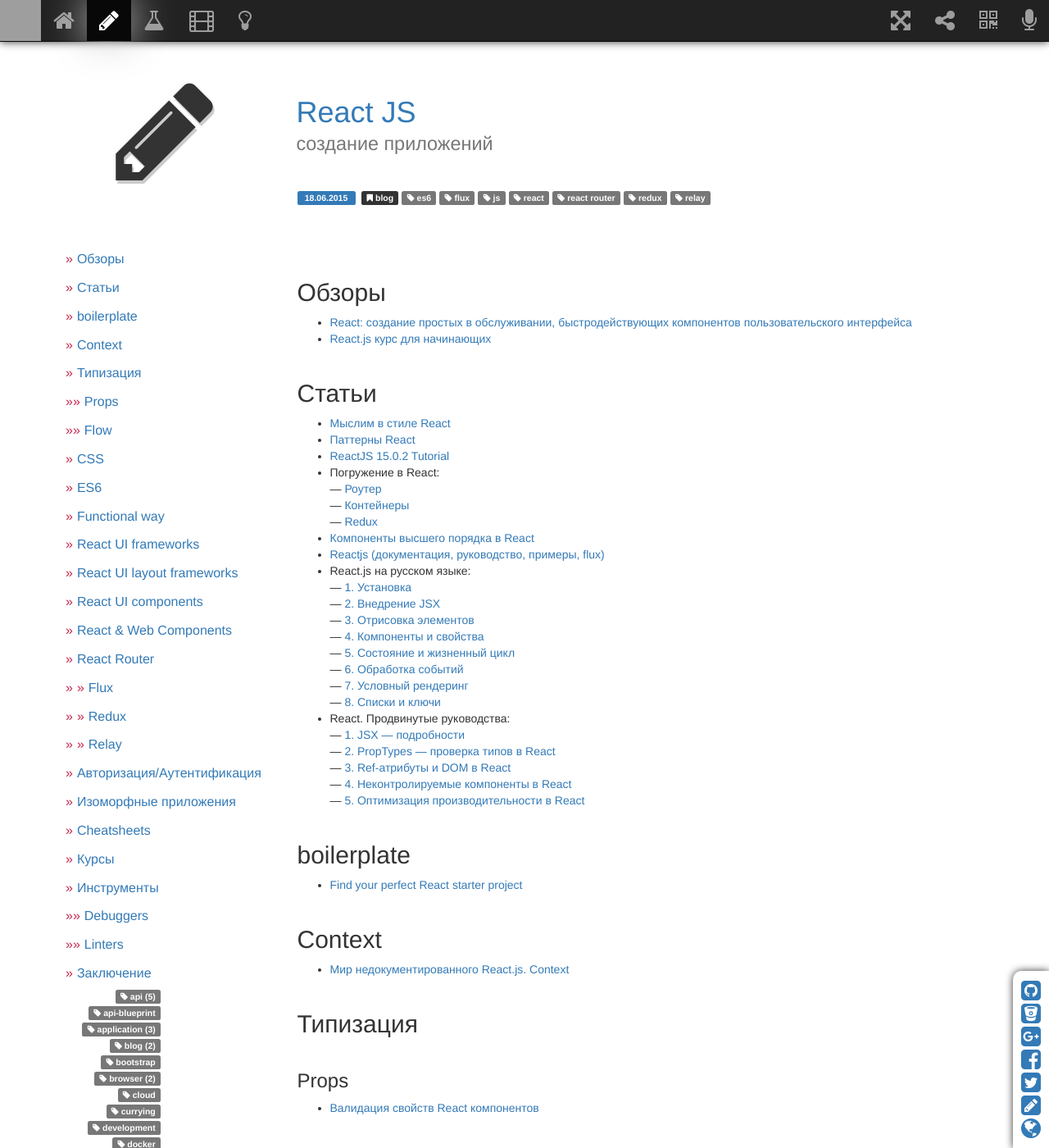
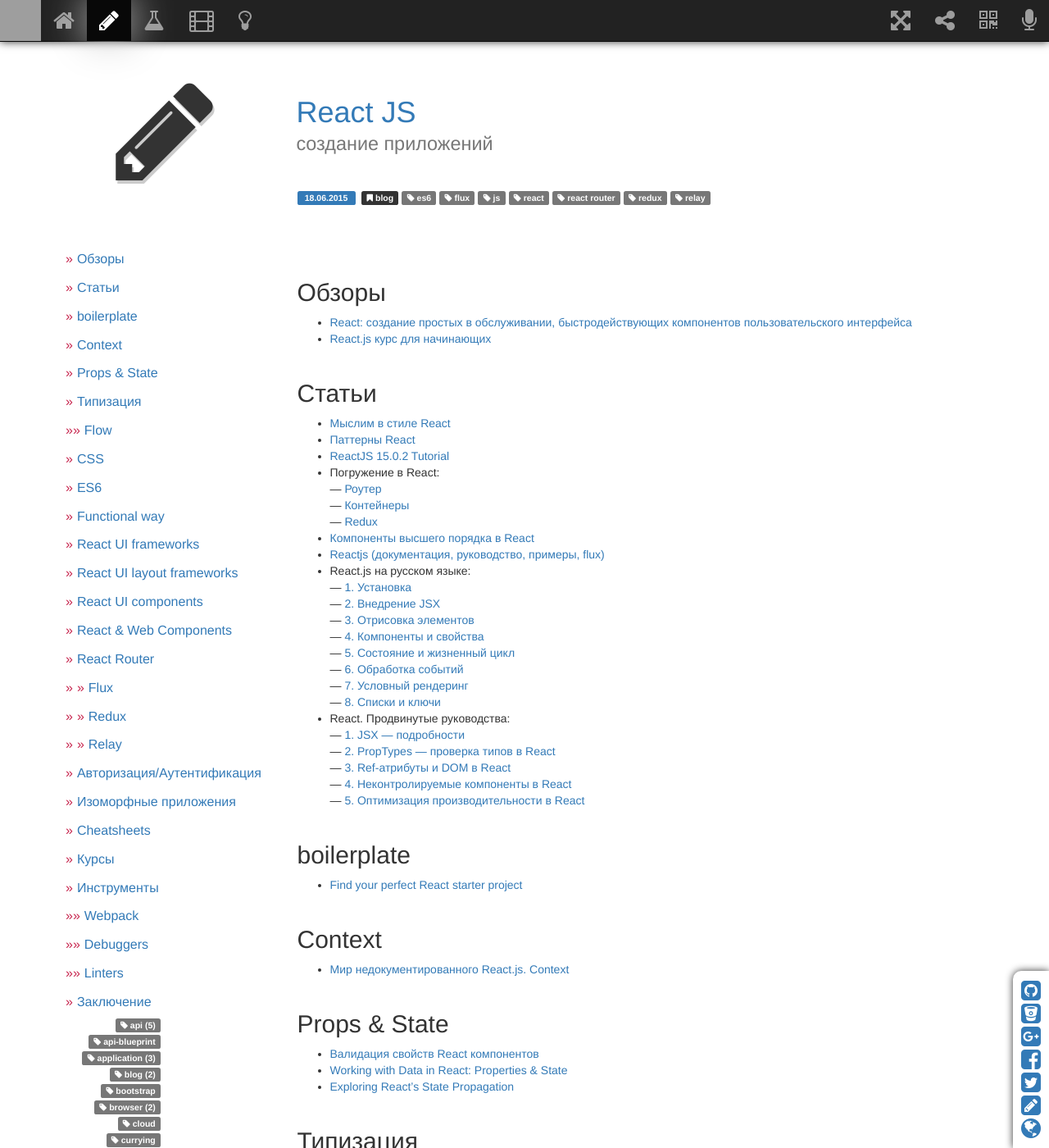
Before and after one commit to sergeymakoveev/sergeymakoveev.github.com, a Jekyll site: the page built from _posts/2015-06-18-js.react.md, in a window 1280 px wide and 1400 px high. Shown: the whole window at 82% size. Built offline with Jekyll 4.4.1, drawn with Linux system fonts in a browser that asks for light colours; nearby versions of some CDN libraries; comment, search, counter and statistics services are not loaded; some of the changed text lies outside the part shown; grey boxes are pictures that could not be loaded.

Commit message:
обновил контент

```diff
--- a/_posts/2015-06-18-js.react.md
+++ b/_posts/2015-06-18-js.react.md
@@ -50,10 +50,14 @@
 *   [Мир недокументированного React.js. Context](https://habrahabr.ru/post/266407/)
 
 
+
+## Props & State
+*   [Валидация свойств React компонентов](https://medium.com/@sergey.bakaev/%D0%B2%D0%B0%D0%BB%D0%B8%D0%B4%D0%B0%D1%86%D0%B8%D1%8F-%D1%81%D0%B2%D0%BE%D0%B9%D1%81%D1%82%D0%B2-react-%D0%BA%D0%BE%D0%BC%D0%BF%D0%BE%D0%BD%D0%B5%D0%BD%D1%82%D0%BE%D0%B2-27ad85ff8150#.ears3v4so)
+*   [Working with Data in React: Properties & State](https://www.sitepoint.com/working-with-data-in-react-properties-state/)
+*   [Exploring React’s State Propagation](https://www.sitepoint.com/exploring-reacts-state-propagation/)
+
+
 ## Типизация
-
-### Props
-*   [Валидация свойств React компонентов](https://medium.com/@sergey.bakaev/%D0%B2%D0%B0%D0%BB%D0%B8%D0%B4%D0%B0%D1%86%D0%B8%D1%8F-%D1%81%D0%B2%D0%BE%D0%B9%D1%81%D1%82%D0%B2-react-%D0%BA%D0%BE%D0%BC%D0%BF%D0%BE%D0%BD%D0%B5%D0%BD%D1%82%D0%BE%D0%B2-27ad85ff8150#.ears3v4so)
 
 ### Flow
 *   [A static type checker for javascript](https://flowtype.org/docs/react.html)
@@ -177,6 +181,9 @@
 
 ## Инструменты
 
+### Webpack
+*   [Webpack + React. Как уменьшить бандл в 15 раз](https://habrahabr.ru/post/308926/)
+
 ### Debuggers
 *   [Developer tool for debugging render react components](https://www.npmjs.com/package/clear-render)
 
```
Also changed, not shown: _posts/2015-05-21-js.es6.md (+1 -0 lines).
